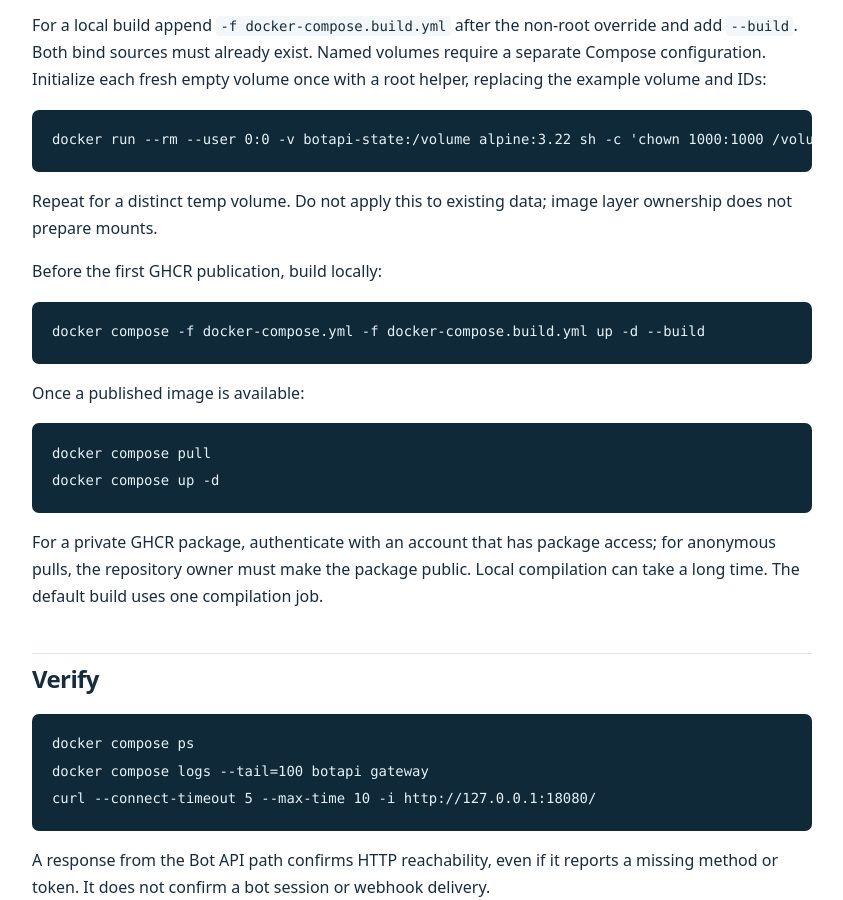
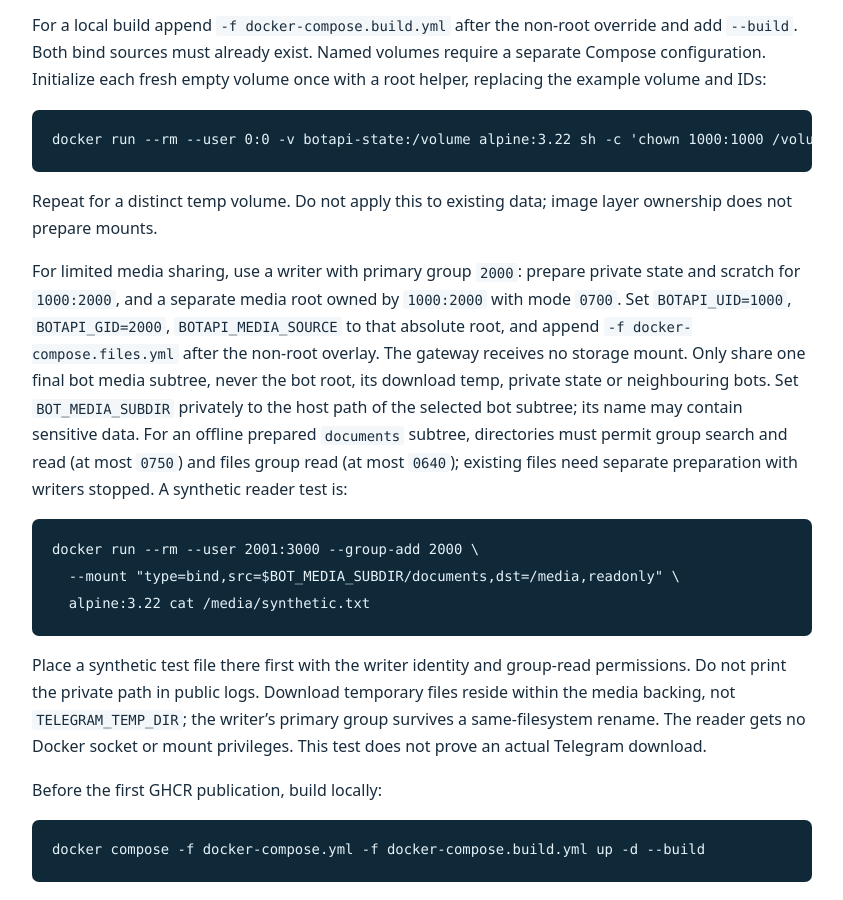
Before and after one commit to ichinya/tg-selfhost-botapi, a Jekyll site: the page built from docs/en/getting-started.md, in a window 1280 px wide and 900 px high, scrolled down 1966 px. Shown: the whole window, without its empty margins (326-1169 px from the left). Built offline with Jekyll 4.4.1, drawn with Linux system fonts in a browser that asks for light colours.

Commit message:
feat(storage): ограничить чтение media выделенным поддеревом; Refs #21

````diff
--- a/_config.yml
+++ b/_config.yml
@@ -25,6 +25,7 @@ exclude:
   - docker-compose.yml
   - docker-compose.build.yml
   - docker-compose.nonroot.yml
+  - docker-compose.files.yml
   - docker-entrypoint.sh
   - migrate_off_to_self.sh
   - nginx.conf
@@ -32,6 +33,7 @@ exclude:
   - tools
   - data
   - scratch
+  - media
   - logs
   - .site-check
   - .migration-state
--- a/docs/en/getting-started.md
+++ b/docs/en/getting-started.md
@@ -88,6 +88,30 @@ docker run --rm --user 0:0 -v botapi-state:/volume alpine:3.22 sh -c 'chown 1000
 Repeat for a distinct temp volume. Do not apply this to existing data; image
 layer ownership does not prepare mounts.
 
+For limited media sharing, use a writer with primary group `2000`: prepare
+private state and scratch for `1000:2000`, and a separate media root owned by
+`1000:2000` with mode `0700`. Set `BOTAPI_UID=1000`, `BOTAPI_GID=2000`,
+`BOTAPI_MEDIA_SOURCE` to that absolute root, and append
+`-f docker-compose.files.yml` after the non-root overlay. The gateway receives no
+storage mount. Only share one final bot media subtree, never the bot root, its
+download temp, private state or neighbouring bots. Set `BOT_MEDIA_SUBDIR` privately
+to the host path of the selected bot subtree; its name may contain sensitive data.
+For an offline prepared `documents` subtree, directories must permit group search
+and read (at most `0750`) and files group read (at most `0640`); existing files
+need separate preparation with writers stopped. A synthetic reader test is:
+
+```sh
+docker run --rm --user 2001:3000 --group-add 2000 \
+  --mount "type=bind,src=$BOT_MEDIA_SUBDIR/documents,dst=/media,readonly" \
+  alpine:3.22 cat /media/synthetic.txt
+```
+
+Place a synthetic test file there first with the writer identity and group-read
+permissions. Do not print the private path in public logs. Download temporary
+files reside within the media backing, not `TELEGRAM_TEMP_DIR`; the writer's
+primary group survives a same-filesystem rename. The reader gets no Docker socket
+or mount privileges. This test does not prove an actual Telegram download.
+
 Before the first GHCR publication, build locally:
 
 ```sh
--- a/tools/check_docs.py
+++ b/tools/check_docs.py
@@ -13,9 +13,9 @@ def private_site_paths(root):
     root = Path(root)
     for path in root.rglob("*"):
         relative = path.relative_to(root)
-        if any(part in (".migration-state", ".migration-private", "files", "secrets", "examples", "data", "scratch") for part in relative.parts) or (
+        if any(part in (".migration-state", ".migration-private", "files", "secrets", "examples", "data", "scratch", "media") for part in relative.parts) or (
             path.name == ".env" or path.name.startswith(".env.") and path.name != ".env.example"
-        ) or path.name in ("binding.key", "migration-helper.env", "Dockerfile.downloads", "docker-compose.downloads.yml", "docker-compose.nonroot.yml") or (
+        ) or path.name in ("binding.key", "migration-helper.env", "Dockerfile.downloads", "docker-compose.downloads.yml", "docker-compose.nonroot.yml", "docker-compose.files.yml") or (
             path.name.startswith("downloads.config.")
         ):
             yield relative
````
Also changed, not shown: docker-compose.files.yml (added, +13 -0 lines), docs/en/configuration.md (+6 -0 lines), docs/ru/configuration.md (+6 -0 lines), docs/ru/getting-started.md (+24 -0 lines), tools/test_docs_privacy.py (+9 -0 lines), .github/workflows/docs.yml, 3 other files.
